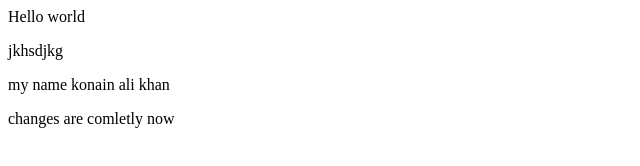
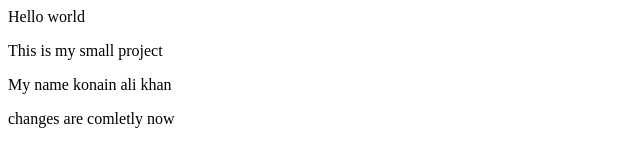
Before and after one commit to kkonain978-art/New-project, a plain HTML site: page index.html in a window 1280 px wide. Shown: the whole page, without its empty margins (0-640 px from the left). Drawn offline with Linux system fonts and the light colour scheme.

Commit message:
Your commit message

```diff
--- a/index.html
+++ b/index.html
@@ -1,4 +1,4 @@
 Hello world
-<p>jkhsdjkg</p>
-<p>my name konain ali khan</p>
+<p>This is my small project</p>
+<p>My  name konain ali khan</p>
 <p>changes are comletly now</p>
```
